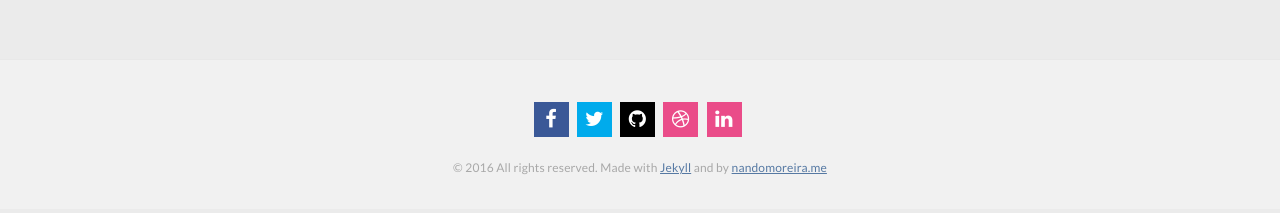
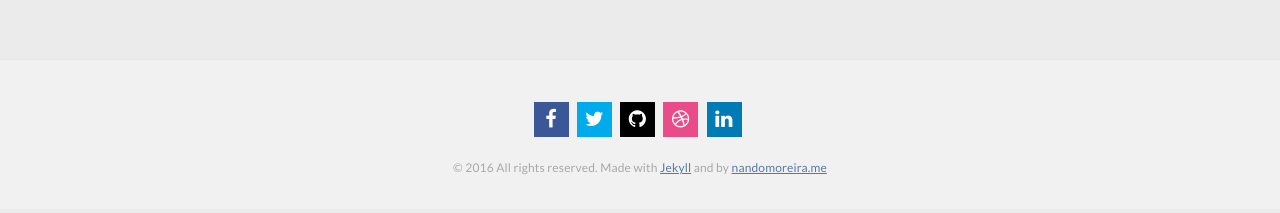
Before and after one commit to pazaricha/pazaricha.github.io, a Jekyll site: the page built from index.html, in a window 1280 px wide. Shown: the part 515-728 px from the top of the page. Built offline with Jekyll 4.4.1, drawn with Linux system fonts in a browser that asks for light colours; nearby versions of some CDN libraries; the list of posts is cut into pages by our own code.

Commit message:
small fix

```diff
--- a/_sass/_layout.scss
+++ b/_sass/_layout.scss
@@ -292,21 +292,9 @@
       color: #fff;
     }
     i.fa-linkedin {
-      background-color: #EA4C89;
+      background-color: #007BB6;
       color: #fff;
     }
-  }
-  a:hover i.fa-twitter {
-    background-color: #00ABEC;
-    color: #fff;
-  }
-  a:hover i.fa-github {
-    background-color: #007BB6;
-    color: #fff;
-  }
-  a:hover i.fa-github {
-    background-color: #000;
-    color: #fff;
   }
 }
 
```
